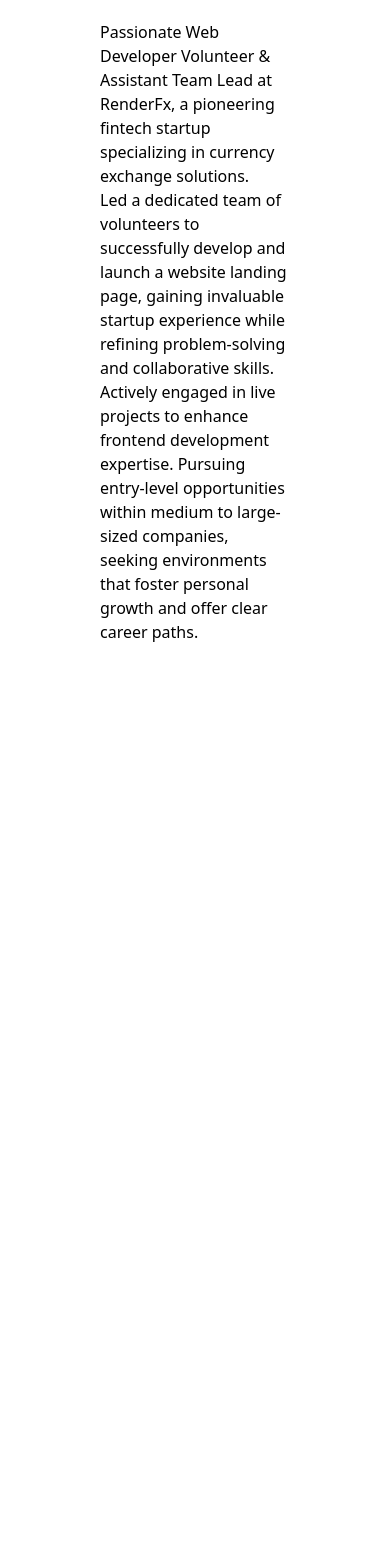
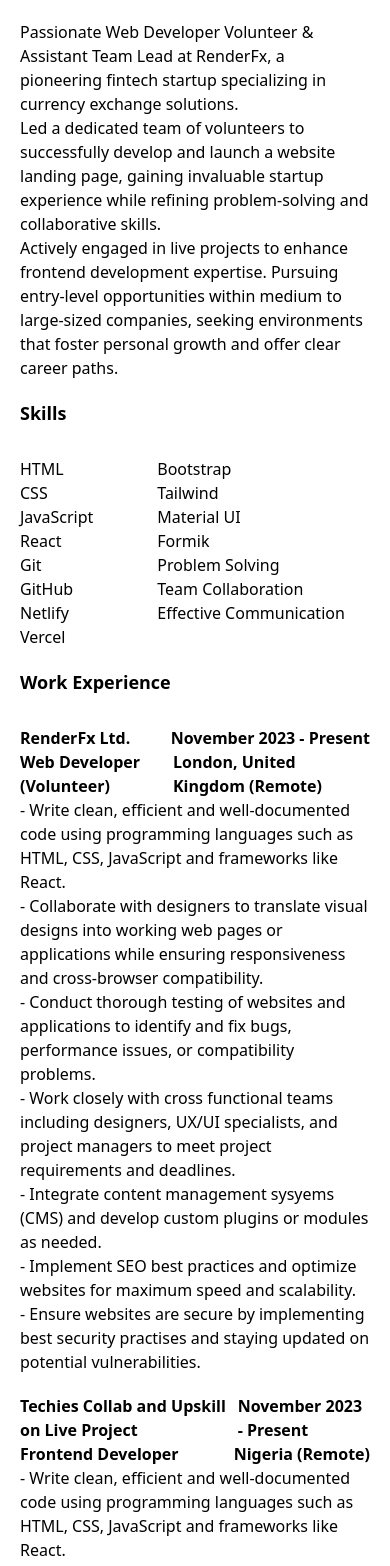
Before and after one commit to CodewithOyinda/Oyindamola-Adegoke, a React (Vite) app: page /resume in a window 390 px wide. Shown: the top 1566 px of the page. Before the commit the page ends 844 px from the top, so only its background shows below. Built offline with nearby package versions, Linux system fonts and the light colour scheme; a web font is replaced by a local one.

Commit message:
Resume fixed

```diff
--- a/src/components/Header.jsx
+++ b/src/components/Header.jsx
@@ -65,7 +65,7 @@ darkQuery.addEventListener('change', (e) =>{
             <img src={vector} alt='vector' className='md:w-[50px] w-[30px]'/>
             <p className=' font-squarePeg md:text-[30px] text-[22px]'>Oyindamola Adegoke</p>
         </div>
-        <div className='top-1 right-10 duration-100 dark:bg-slate-800 border border-[#e6e6e6] rounded flex items-center'>
+        <div className='top-1 right-10 duration-100 dark:bg-slate-800 border border-[#e6e6e6] md:border-visible border-hidden rounded flex items-center'>
           {
             options?.map(opt=>(
               <button
--- a/src/pages/Feeds.jsx
+++ b/src/pages/Feeds.jsx
@@ -41,7 +41,7 @@ const Feeds = () => {
         </div>
         <div className='flex gap-[1.5rem] mt-[60px]'>
            <div>
-            <img src={avatar} alt='avatar' className='md:w-[400px] md:h-[150px] w-[350px] h-[50px] rounded-[50%]'/>
+            <img src={avatar} alt='avatar' className='md:w-[350px] md:h-[150px] w-[350px] h-[50px] rounded-[50%]'/>
             </div>
             <div>
                 <p className='md:text-[22px] text-[16px]'><span className='font-[600]'>Oyindamola .</span> 25 November 2023</p>
@@ -60,7 +60,7 @@ const Feeds = () => {
         </div>
         <div className='flex gap-[1.5rem] mt-[60px]'>
            <div>
-            <img src={avatar} alt='avatar' className='md:w-[400px] md:h-[150px] w-[350px] h-[50px] rounded-[50%]'/>
+            <img src={avatar} alt='avatar' className='md:w-[350px] md:h-[150px] w-[350px] h-[50px] rounded-[50%]'/>
             </div>
             <div>
                 <p className='md:text-[22px] text-[16px]'><span className='font-[600]'>Oyindamola .</span> 29 April 2023 </p>
@@ -76,7 +76,7 @@ const Feeds = () => {
         </div>
         <div className='flex gap-[1.5rem] mt-[60px]'>
            <div>
-            <img src={avatar} alt='avatar' className='md:w-[400px] md:h-[150px] w-[350px] h-[50px] rounded-[50%]'/>
+            <img src={avatar} alt='avatar' className='md:w-[350px] md:h-[150px] w-[350px] h-[50px] rounded-[50%]'/>
             </div>
             <div>
                 <p className='md:text-[22px] text-[16px]'><span className='font-[600]'>Oyindamola .</span>22 October 2022</p>
--- a/src/pages/Resume.jsx
+++ b/src/pages/Resume.jsx
@@ -2,11 +2,82 @@ import React from 'react'
 
 const Resume = () => {
   return (
-    <div className='md:mt-[50px] mt-[20px] ml-[100px] mr-[100px]'>
-      <p>Passionate Web Developer Volunteer & Assistant Team Lead at RenderFx, a pioneering fintech startup specializing in currency exchange solutions.</p>
-      <p>Led a dedicated team of volunteers to successfully develop and launch a website landing page, gaining invaluable startup experience while refining problem-solving and collaborative skills.</p>
-      <p> Actively engaged in live projects to enhance frontend development expertise. Pursuing entry-level opportunities within medium to large-sized companies, seeking environments that foster personal growth and offer clear career paths.</p>
-      <p></p>
+    <div className='md:mt-[50px] mt-[20px] md:ml-[100px] md:mr-[100px] ml-[20px] mr-[20px]'>
+      <p className='md:text-[20px] text-[16px]'>Passionate Web Developer Volunteer & Assistant Team Lead at RenderFx, a pioneering fintech startup specializing in currency exchange solutions.</p>
+      <p className='md:text-[20px] text-[16px]'>Led a dedicated team of volunteers to successfully develop and launch a website landing page, gaining invaluable startup experience while refining problem-solving and collaborative skills.</p>
+      <p className='md:text-[20px] text-[16px]'> Actively engaged in live projects to enhance frontend development expertise. Pursuing entry-level opportunities within medium to large-sized companies, seeking environments that foster personal growth and offer clear career paths.</p>
+      <p className='md:text-[25px] pb-[30px] text-[18px] font-[600] mt-[20px]'>Skills</p>
+      <div className='flex gap-[4rem]'>
+      <ul className='md:text-[20px] text-[16px]'>
+        <li>HTML</li>
+        <li>CSS</li>
+        <li>JavaScript</li>
+        <li>React</li>
+        <li>Git</li>
+        <li>GitHub</li>
+        <li>Netlify</li>
+        <li>Vercel</li>
+      </ul>
+      <ul className='md:text-[20px] text-[16px]'>
+      <li>Bootstrap</li>
+        <li>Tailwind</li>
+        <li>Material UI</li>
+        <li>Formik</li>
+        <li>Problem Solving</li>
+        <li>Team Collaboration</li>
+        <li>Effective Communication</li>
+      </ul>
+      </div>
+      <p className='md:text-[25px] pb-[30px] text-[18px] font-[600] mt-[20px]'>Work Experience</p>
+      <div className='flex justify-between md:text-[20px] text-[16px] font-[600]'>
+        <p>RenderFx Ltd.</p>
+        <p>November 2023 - Present</p>
+      </div>
+      <div className='flex justify-between md:text-[20px] text-[16px] font-[600]'>
+       <p>Web Developer (Volunteer)</p>
+       <p>London, United Kingdom (Remote)</p>
+      </div>
+      <p className='md:text-[20px] text-[16px]'>- Write clean, efficient and well-documented code using programming languages such as HTML, CSS, JavaScript and frameworks like React.</p>
+      <p className='md:text-[20px] text-[16px]'>- Collaborate with designers to translate visual designs into working web pages or applications while ensuring responsiveness and cross-browser compatibility.</p>
+      <p className='md:text-[20px] text-[16px]'>- Conduct thorough testing of websites and applications to identify and fix bugs, performance issues, or compatibility problems.</p>
+      <p className='md:text-[20px] text-[16px]'>- Work closely with cross functional teams including designers, UX/UI specialists, and project managers to meet project requirements and deadlines.</p>
+      <p className='md:text-[20px] text-[16px]'>- Integrate content management sysyems (CMS) and develop custom  plugins or modules as needed.</p>
+      <p className='md:text-[20px] text-[16px]'>- Implement SEO best practices and optimize websites for maximum speed and scalability.</p>
+      <p className='md:text-[20px] text-[16px]'>- Ensure websites are secure by implementing best security practises and staying updated on potential vulnerabilities.</p>
+      <div className='flex justify-between md:text-[20px] text-[16px] font-[600] mt-[20px]'>
+        <p>Techies Collab and Upskill on Live Project</p>
+        <p>November 2023 - Present</p>
+      </div>
+      <div className='flex justify-between md:text-[20px] text-[16px] font-[600]'>
+       <p>Frontend Developer</p>
+       <p>Nigeria (Remote)</p>
+      </div>
+      <div className='md:text-[20px] text-[16px] '>
+      <p>- Write clean, efficient and well-documented code using programming languages such as HTML, CSS, JavaScript and frameworks like React.</p>
+      <p>- Collaborate with designers to translate visual designs into working web pages or applications while ensuring responsiveness and cross-browser compatibility.</p>
+      <p>- Conduct thorough testing of websites and applications to identify and fix bugs, performance issues, or compatibility problems.</p>
+      <p>- Work closely with cross functional teams including designers, UX/UI specialists, and project managers to meet project requirements and deadlines.</p>
+      <p>- Integrate content management sysyems (CMS) and develop custom  plugins or modules as needed.</p>
+      <p>- Implement SEO best practices and optimize websites for maximum speed and scalability.</p>
+      <p>- Ensure websites are secure by implementing best security practises and staying updated on potential vulnerabilities.</p>
+      </div>
+      <div className='flex justify-between md:text-[20px] text-[16px] font-[600] mt-[20px]'>
+        <p>National Park Service</p>
+        <p>July 2022 - November 2023</p>
+      </div>
+      <div className='flex justify-between md:text-[20px] text-[16px] font-[600]'>
+       <p>ICT Officer</p>
+       <p>Abuja, Nigeria</p>
+      </div>
+      <div className='md:text-[20px] text-[16px]'>
+      <p>- Communicate, resolve and initiate the resolution of problems and concerns for the Department.</p>
+      <p>- Liase with the team, to document software requirements and functionalities.</p>
+      <p>- Maintain existing sofware functionalities and products.</p>
+      <p>- Provide advanced technical support to staff.</p>
+      </div>
+      <div className='flex justify-center items-center mt-[20px]'>
+        <button className='border-2 border-[#fa2b66] md:w-[246px] md:h-[48px] w-[150px] h-[40px] md:text-[20px] text-[16px] text-[#fa2b66] rounded-[8px] '>Download Resume</button>
+      </div>
     </div>
   )
 }
```
Also changed, not shown: src/pages/About.jsx (+13 -13 lines).
